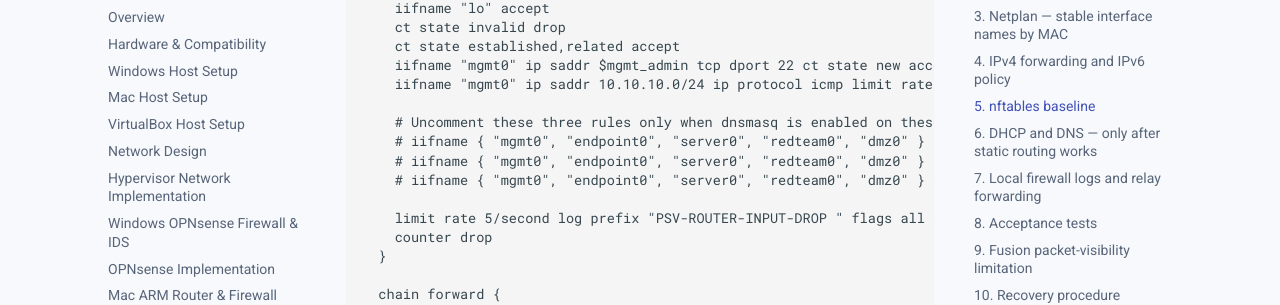
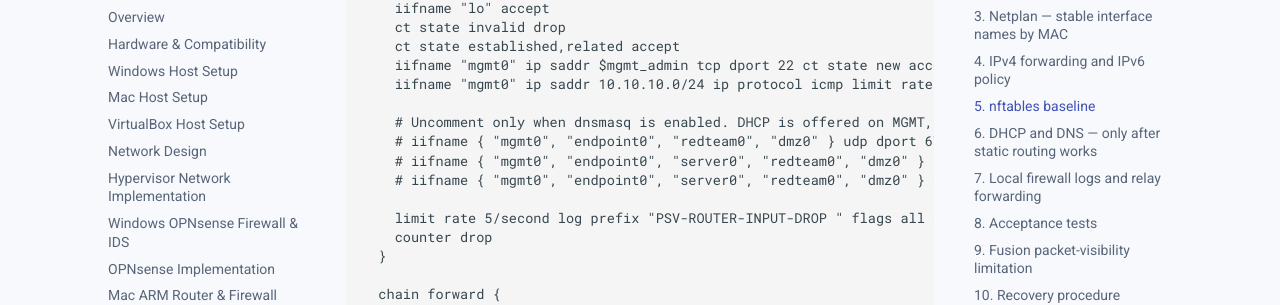
Before and after one commit to PrivacySkillVault/privacyskillvault.github.io, an MkDocs documentation site: the page built from docs/labs/mac-arm-router-implementation.md, in a window 1280 px wide and 900 px high, scrolled down 4238 px. Shown: the part 147-452 px from the top of the window. Built offline with MkDocs 1.6.1 and Material for MkDocs 9.7.7, drawn with Linux system fonts in a browser that asks for light colours.

Commit message:
Limit Mac router DHCP listener to actual dynamic scopes

```diff
--- a/docs/labs/mac-arm-router-implementation.md
+++ b/docs/labs/mac-arm-router-implementation.md
@@ -172,8 +172,8 @@ table inet filter {
     iifname "mgmt0" ip saddr $mgmt_admin tcp dport 22 ct state new accept
     iifname "mgmt0" ip saddr 10.10.10.0/24 ip protocol icmp limit rate 5/second accept
 
-    # Uncomment these three rules only when dnsmasq is enabled on these interfaces.
-    # iifname { "mgmt0", "endpoint0", "server0", "redteam0", "dmz0" } udp dport 67 accept
+    # Uncomment only when dnsmasq is enabled. DHCP is offered on MGMT, ENDPOINT, REDTEAM and DMZ only; SERVER is static/reservation-only.
+    # iifname { "mgmt0", "endpoint0", "redteam0", "dmz0" } udp dport 67 accept
     # iifname { "mgmt0", "endpoint0", "server0", "redteam0", "dmz0" } udp dport 53 accept
     # iifname { "mgmt0", "endpoint0", "server0", "redteam0", "dmz0" } tcp dport 53 accept
 
```
